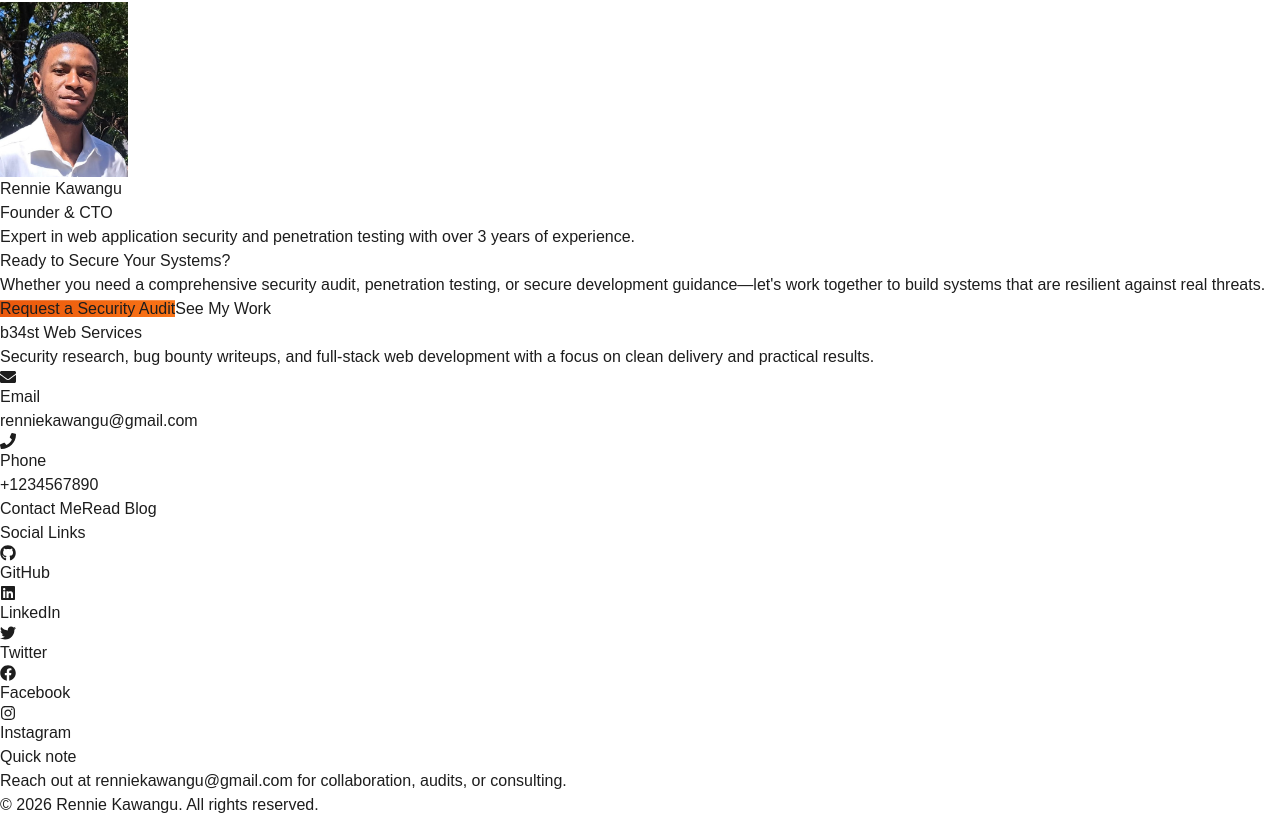
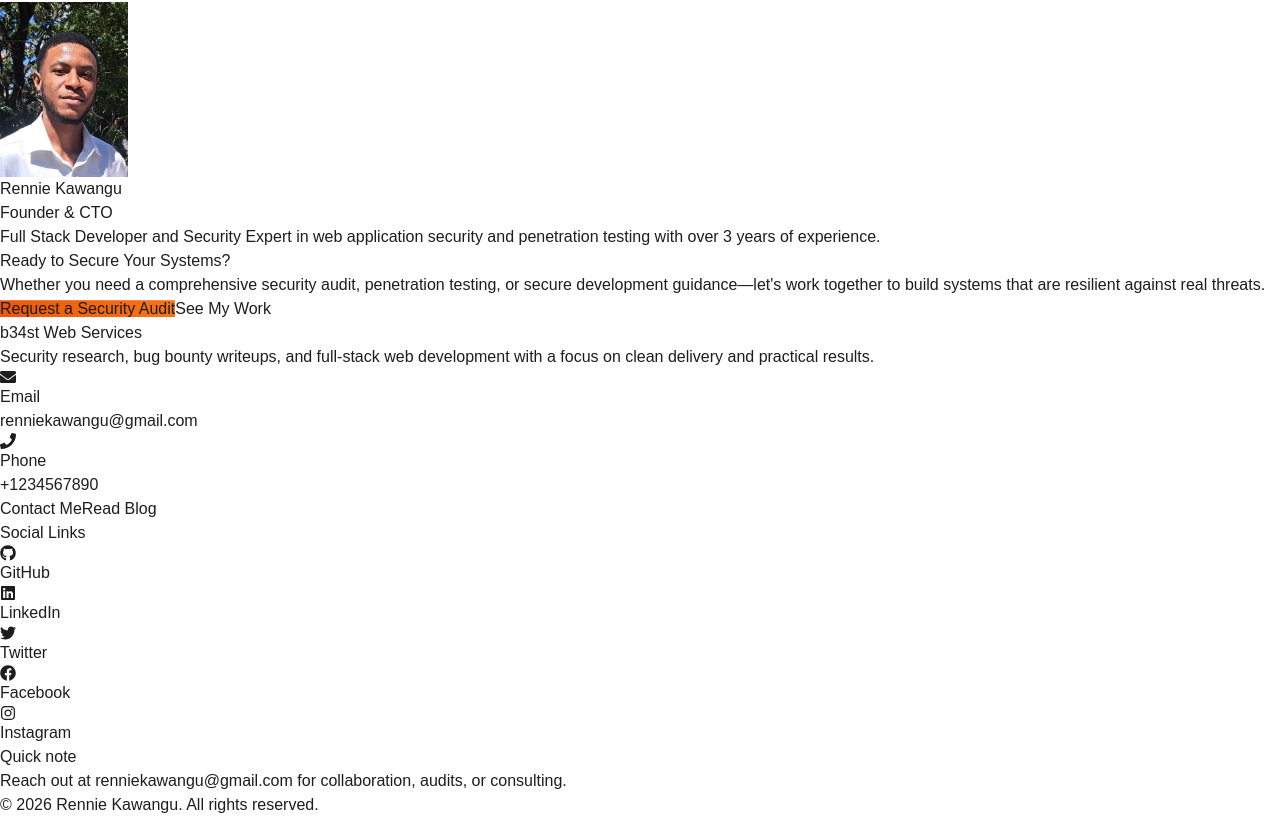
Before and after one commit to renniekawangu/portfolio, a Next.js app: page /about in a window 1280 px wide. Shown: the part 3162-3979 px from the top of the page. Built offline with nearby package versions, Linux system fonts and the light colour scheme; no server answers; the database is empty.

Commit message:
ui update 02

```diff
--- a/app/about/page.tsx
+++ b/app/about/page.tsx
@@ -173,16 +173,16 @@ export default function About() {
           <motion.p className="text-lg text-gray-400 mb-10 text-center" variants={itemVariants}>
             A group of passionate security professionals dedicated to protecting digital assets and building resilient systems.
           </motion.p>
-          <motion.div className="grid grid-cols-1 md:grid-cols-2 lg:grid-cols-4 gap-8" variants={containerVariants}>
-            <motion.div className="bg-gray-800/50 backdrop-blur-sm p-6 rounded-xl shadow-lg border border-gray-700 text-white" variants={itemVariants}>
+            <motion.div className="flex justify-center" variants={containerVariants}>
+            <motion.div className="bg-gray-800/50 backdrop-blur-sm p-6 rounded-xl shadow-lg border border-gray-700 text-white max-w-xs" variants={itemVariants}>
               <div className="w-32 h-32 rounded-full overflow-hidden mx-auto mb-4">
-          <Image src="/assets/team/cto.jpg" alt="Team Member 1" width={128} height={128} className="w-full h-full object-cover" />
+              <Image src="/assets/team/cto.jpg" alt="Team Member 1" width={128} height={128} className="w-full h-full object-cover" />
               </div>
               <h3 className="text-xl font-semibold mb-1 text-white text-center">Rennie Kawangu</h3>
               <p className="text-gray-400 text-sm mb-2 text-center">Founder & CTO</p>
-              <p className="text-gray-300 text-sm text-center">Expert in web application security and penetration testing with over 3 years of experience.</p>
+              <p className="text-gray-300 text-sm text-center">Full Stack Developer and Security Expert in web application security and penetration testing with over 3 years of experience.</p>
             </motion.div>
-          </motion.div>
+            </motion.div>
         </motion.div>
 
         {/* Closing CTA Section */}
```
